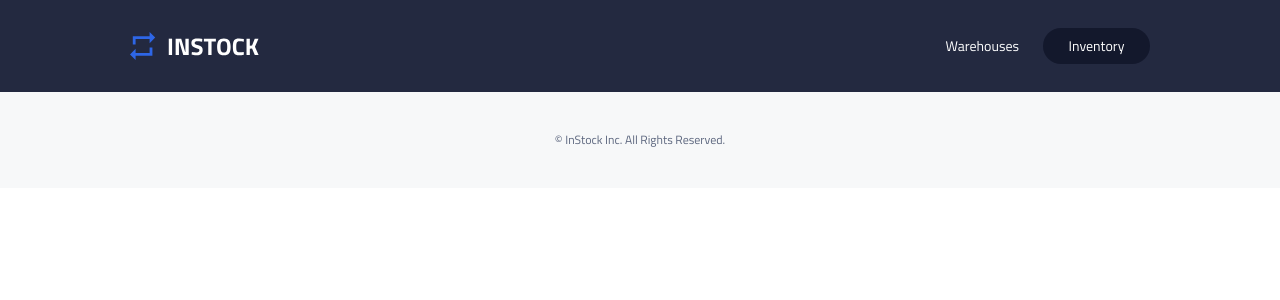
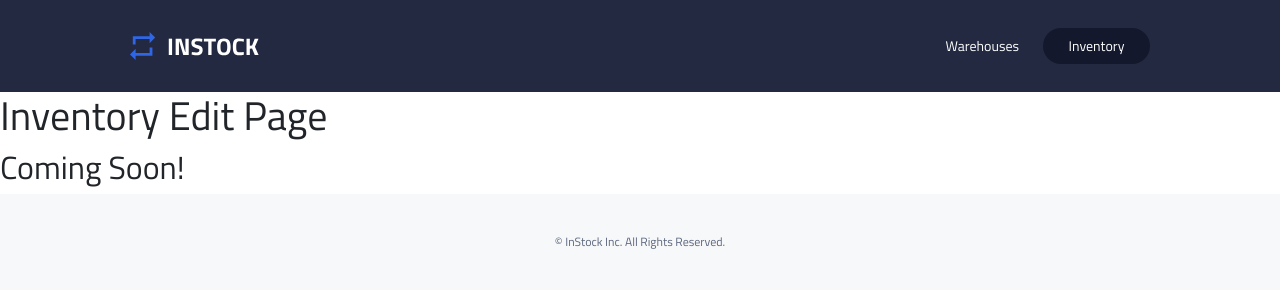
Before and after one commit to xfroggy/instock-group3, a React (Create React App) app in the folder client/: page /inventory/edit/1 in a window 1280 px wide. Shown: the top 300 px of the page. Built offline with nearby package versions, Linux system fonts and the light colour scheme.

Commit message:
final commit

```diff
--- a/client/src/App.jsx
+++ b/client/src/App.jsx
@@ -9,7 +9,7 @@ import WarehousePage from "./pages/Warehouse/WarehousePage";
 import InventoryPage from "./pages/Inventory/InventoryPage";
 import WarehouseEdit from "./components/warehouse/WarehouseEdit";
 import WarehouseAdd from "./components/warehouse/WarehouseAdd";
-import EditInventory from "./components/editInventories/EditInventories";
+import InventoryEdit from "./components/inventories/InventoryEdit";
 import 'bootstrap/dist/css/bootstrap.min.css';
 
 
@@ -28,8 +28,9 @@ function App() {
           <Route exact path="/warehouses/edit/:id" component={WarehouseEdit} />
           <Route exact path="/warehouses/add" component={WarehouseAdd} />
           <Route path="/warehouses/:id" component={WarehouseDetails} />
+          <Route exact path="/inventory/edit/:id" component={InventoryEdit} />
           <Route exact path="/inventory/:id" component={ItemDetail} />
-          <Route exact path="/newitem" component={EditInventory} />
+          {/* <Route exact path="/newitem" component={EditInventory} /> */}
         </Switch>
         <Footer />
       </Router>
--- /dev/null
+++ b/client/src/components/inventories/InventoryEdit.jsx
@@ -0,0 +1,13 @@
+import React, { useState, useEffect } from 'react';
+import { useParams, useHistory } from "react-router-dom";
+
+const InventoryEdit = () => {
+    return (
+        <>
+            <h1>Inventory Edit Page</h1>
+            <h2>Coming Soon!</h2>
+        </>
+    )
+}
+
+export default InventoryEdit;
--- /dev/null
+++ b/client/src/components/inventories/InventoryEdit.scss
@@ -0,0 +1,2 @@
+@import "../../partials/mixins.scss";
+@import "../../partials/partials.scss";
--- a/client/src/pages/Inventory/InventoryPage.jsx
+++ b/client/src/pages/Inventory/InventoryPage.jsx
@@ -162,7 +162,9 @@ export default function InventoryPage() {
                         <div
                           onClick={() => { showDeleteModal("inventory", `${list.id}`, `${list.itemName}`) }}
                           className="inventoryPage__deleteImg"></div>
-                        <div className="inventoryPage__editImg"></div>
+                        <Link to={`/inventory/edit/${list.id}`}>
+                          <div className="inventoryPage__editImg"></div>
+                        </Link>
                       </div>
                     </div>
                   ))}
```
Also changed, not shown: 2 other files (tests, documents, lock files or other folders).
